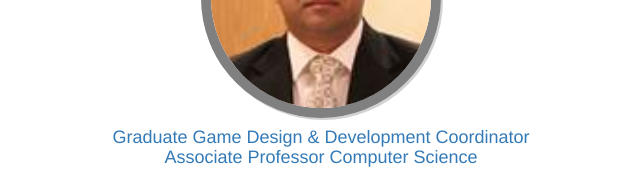
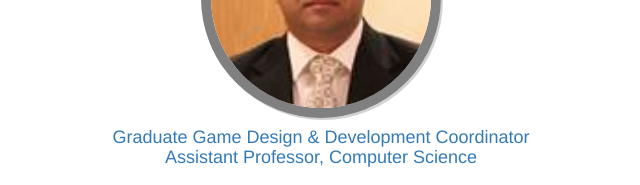
Before and after one commit to dtahmed/game-lab-site-uncc, a plain HTML site: page people.html in a window 1280 px wide. Shown: the part 860-1045 px from the top of the page, 31-671 px from the left. Drawn offline with nearby package versions, Linux system fonts and the light colour scheme.

Commit message:
Update people.html

```diff
--- a/people.html
+++ b/people.html
@@ -86,7 +86,7 @@
                         <div class="unhover_img">
                         <img src="images/dewan.jpg" alt="" />
                         </div>
-                        <h4>Graduate Game Design & Development Coordinator<br> Associate Professor Computer Science</h4>
+                        <h4>Graduate Game Design & Development Coordinator<br>Assistant Professor, Computer Science</h4>
                         <h3 style="padding-bottom:5%;">Dr. Dewan Ahmed</h3>
                     </a>
                 </div>
```
